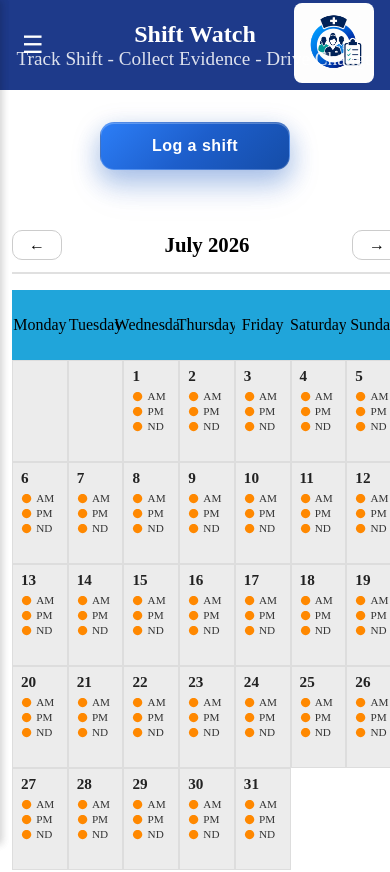
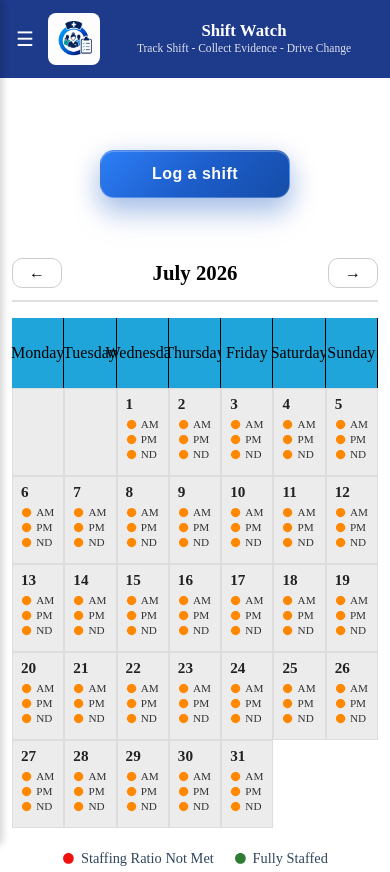
Before and after one commit to sandycyh/shift_watch_app, a React (Vite) app: page / in a window 390 px wide. Shown: the top 872 px of the page. Built offline with nearby package versions, Linux system fonts and the light colour scheme; no server answers.

Commit message:
fixing responsiveness for mobile view

```diff
--- a/src/App.css
+++ b/src/App.css
@@ -0,0 +1,9 @@
+.app-main {
+  padding-top: 64px;
+}
+
+@media (max-width: 600px) {
+  .app-main {
+    padding-top: 92px;
+  }
+}
--- a/src/App.jsx
+++ b/src/App.jsx
@@ -4,6 +4,7 @@ import Dashboard from './pages/Dashboard';
 import Reports from './pages/Reports';
 import Navbar from './Components/NavBar';
 import Drawer from './Components/Drawer';
+import './App.css';
 
 function App() {
   const [drawerOpen, setDrawerOpen] = useState(false);
@@ -12,7 +13,7 @@ function App() {
     <BrowserRouter>
       <Navbar onMenu={() => setDrawerOpen(true)} />
       <Drawer open={drawerOpen} onClose={() => setDrawerOpen(false)} />
-      <main style={{ paddingTop: 64 }} >
+      <main className="app-main">
         <Routes>
           <Route path="/" element={<Dashboard />} />
           <Route path="/reports" element={<Reports />} />
--- a/src/Components/NavBar.css
+++ b/src/Components/NavBar.css
@@ -7,6 +7,7 @@
   display: flex;
   align-items: center;
   justify-content: space-between;
+  gap: 12px;
   padding: 0 16px;
   background: #1e3a8a;
   color: white;
@@ -19,19 +20,25 @@
   color: inherit;
   border: none;
   cursor: pointer;
-  margin-right: 16px;
+  margin-right: 0;
+  flex-shrink: 0;
+}
+
+.navbar_branding_logo {
+  display: flex;
+  align-items: center;
+  justify-content: center;
   flex-shrink: 0;
 }
 
 .navbar_branding {
-  position: absolute;
-  left: 50%;
-  transform: translateX(-50%);
+  position: static;
   display: flex;
   align-items: center;
   justify-content: center;
-  gap: 10px;
+  flex: 1 1 auto;
   min-width: 0;
+  transform: none;
 }
 
 .navbar_logo {
@@ -39,7 +46,6 @@
   height: 80px;
   object-fit: contain;
   border-radius: 8px;
-  order: 2;
 }
 
 .navbar_text {
@@ -49,7 +55,6 @@
   align-items: center;
   line-height: 1.1;
   min-width: 0;
-  order: 1;
 }
 
 .navbar_brand {
@@ -64,3 +69,35 @@
   white-space: nowrap;
   text-align: center;
 }
+
+@media (max-width: 600px) {
+  .navbar {
+    height: auto;
+    min-height: 78px;
+    padding: 8px 10px;
+    gap: 8px;
+  }
+
+  .navbar_menu {
+    font-size: 20px;
+  }
+
+  .navbar_logo {
+    width: 52px;
+    height: 52px;
+  }
+
+  .navbar_brand {
+    font-size: 1.05rem;
+  }
+
+  .navbar_tagline {
+    font-size: 0.72rem;
+    white-space: normal;
+    line-height: 1.2;
+  }
+
+  .navbar_text {
+    gap: 2px;
+  }
+}
--- a/src/index.css
+++ b/src/index.css
@@ -1,7 +1,12 @@
+* {
+  box-sizing: border-box;
+}
+
 html, body {
   margin: 0;
   padding: 0;
   width: 100%;
+  max-width: 100vw;
   min-height: 100%;
   overflow-x: hidden;
   transform-origin: top left;
--- a/src/pages/LogAShift.css
+++ b/src/pages/LogAShift.css
@@ -68,9 +68,7 @@
 
 .log-shift-close-button {
   position: relative;
-  right: -35%
-  /* position: absolute;
-  right: -200px; */
+  right: -35%;
 }
 
 .log-shift-actions {
@@ -84,7 +82,6 @@
   margin-right: auto;
   padding-left: 20px;
   padding-bottom: 20px;
-
 }
 
 .unfilled-status {
@@ -133,7 +130,16 @@
 
 @media (max-width: 600px) {
   .log-shift-row {
+    flex-direction: column;
     gap: 10px;
+  }
+
+  .log-shift-pair-50 > *,
+  .log-shift-pair-45 > *,
+  .log-shift-triple > * {
+    flex-basis: 100%;
+    width: 100%;
+    max-width: 100%;
   }
 
   .log-shift-radio-row {
@@ -149,12 +155,22 @@
   }
 
   .log-shift-actions {
+    flex-direction: column;
+    align-items: stretch;
     gap: 12px;
     padding-right: 16px;
+    padding-left: 16px;
+  }
+
+  .unfilled-status-display {
+    margin-right: 0;
     padding-left: 0;
+    padding-bottom: 0;
+    width: 100%;
   }
 
   .unfilled-status {
+    width: 100%;
     min-width: 0;
     gap: 8px;
     padding: 8px;
@@ -162,11 +178,14 @@
   }
 
   .log-shift-action-buttons {
+    justify-content: space-between;
     gap: 2px;
+    padding-right: 0;
   }
 
   .log-shift-actions .MuiButton-root {
     min-width: 0;
+    flex: 1 1 0;
     padding-right: 8px;
     padding-left: 8px;
   }
--- a/src/pages/Reports.css
+++ b/src/pages/Reports.css
@@ -10,7 +10,6 @@
     align-items: center;
     gap: 16px;
     margin-bottom: 18px;
-
 }
 
 .selected-date-block,
@@ -45,7 +44,6 @@
     background: #7fd1ee;
     padding: 8px 12px;
     min-width: 120px;
-
 }
 
 .selected-week-block {
@@ -305,17 +303,56 @@
 }
 
 @media (max-width: 640px) {
+    .reports-page {
+        margin: 18px auto;
+        padding: 0 12px 22px;
+    }
+
+    .reports-header {
+        grid-template-columns: 1fr;
+        justify-items: center;
+        text-align: center;
+    }
+
+    .selected-date-block,
+    .selected-week-block {
+        align-items: center;
+        justify-self: center;
+        width: 100%;
+    }
+
+    .selected-week-block input {
+        width: 100%;
+        min-width: 0;
+    }
+
+    .reports-reminder {
+        max-width: none;
+        width: 100%;
+    }
+
+    .report-row {
+        grid-template-columns: 1fr;
+    }
+
     .weekly-header-row {
         flex-wrap: wrap;
+        flex-direction: column;
+        align-items: stretch;
     }
 
     .weekly-navigation {
         order: 3;
         width: 100%;
+        justify-content: space-between;
     }
 
     .weekly-navigation h3 {
         min-width: 120px;
         text-align: center;
     }
+
+    .weekly-grid {
+        grid-template-columns: repeat(2, minmax(0, 1fr));
+    }
 }
```
